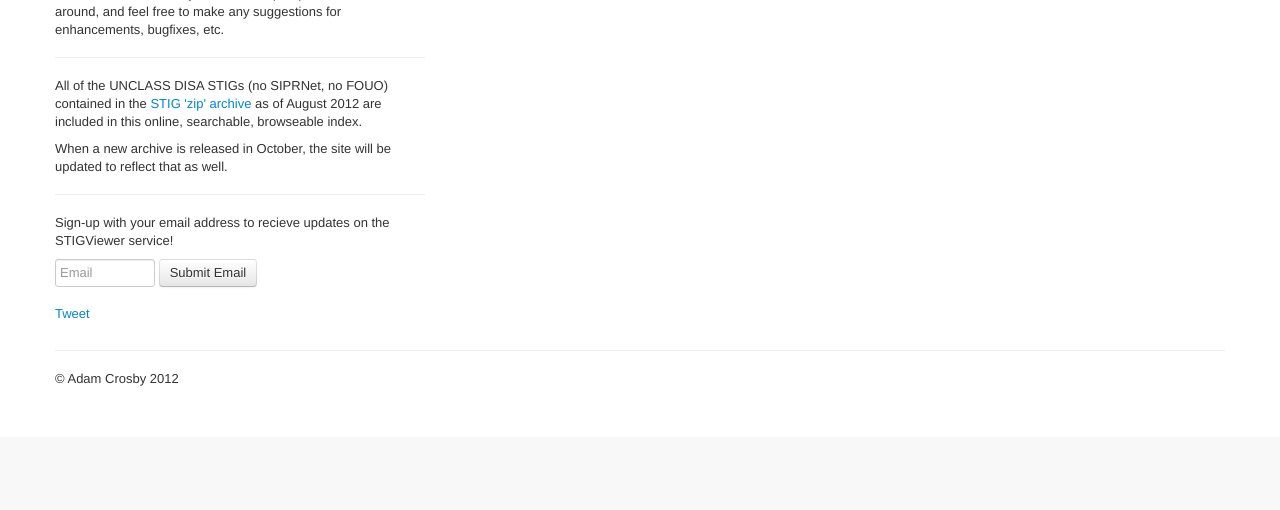
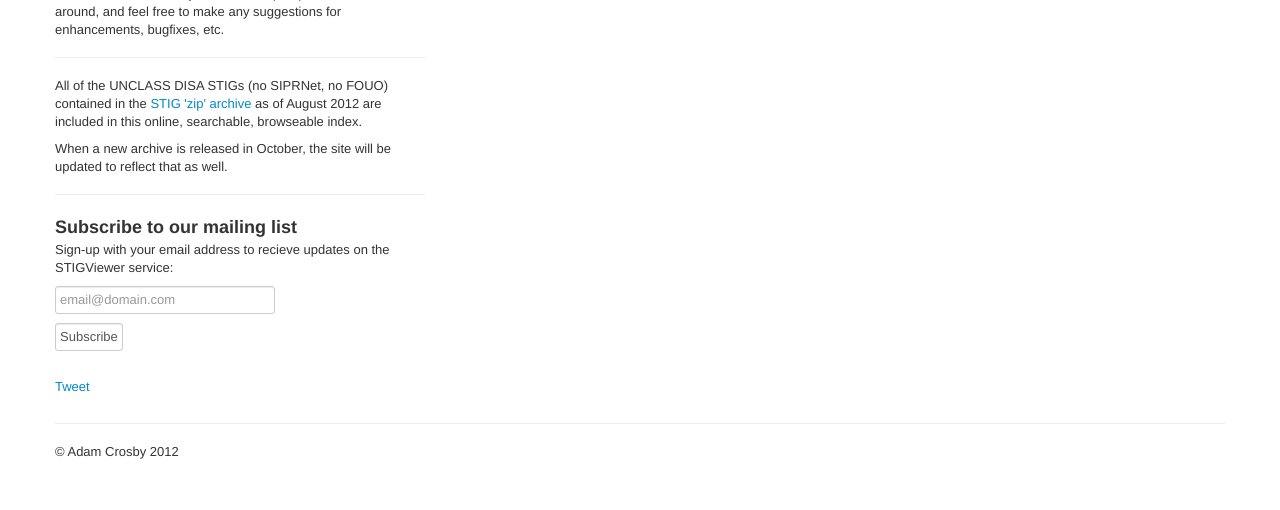
Before and after one commit to cyberhiker/XCCDF2TSV, a Flask app: page / in a window 1280 px wide. Shown: the part 400-910 px from the top of the page. Before the commit the page ends 786 px from the top, so only its background shows below. Run offline with Flask 2, Linux system fonts and the light colour scheme; some libraries are stand-ins or nearby versions.

Commit message:
Fixed CSV export issue.

```diff
--- a/application.py
+++ b/application.py
@@ -85,6 +85,9 @@ def getStigExcel(stigid, profile):
 		for check in checkprofiles[key]:
 			if check.description == None:
 				check.description = ""
+
+			check.description = check.description.replace('"', '""').replace("\n","")
+			check.title = check.title.replace("\n","")
 	response = make_response(render_template('stigprofiledetail.csv', checks=checkprofiles, stig=s))
 	response.headers['Content-Disposition'] = 'attachment; filename="%s - %s.csv"' % (s.title, profile)
 	response.headers['Content-Type'] = 'text/csv; name="%s - %s.csv"' % (s.title, profile)
--- a/templates/checkdetail.html
+++ b/templates/checkdetail.html
@@ -9,7 +9,7 @@
 {% block body %}
     <div class="row">
       <div class="span8"><h2>{{ check.title }}</h2></div>
-      <div class="span2 offset2"><h4>{{check.version}} <br>({{ check.ruleID }})</h4></div>
+      <div class="span2 offset2"><h4>{{check.findingid}} <br>({{ check.ruleID }})</h4></div>
 
     </div>
   </div>
--- a/templates/index.html
+++ b/templates/index.html
@@ -23,11 +23,29 @@
        		<p>All of the UNCLASS DISA STIGs (no SIPRNet, no FOUO) contained in the <a href="http://iase.disa.mil/stigs/dod_purpose-tool/index.html">STIG 'zip' archive</a> as of August 2012 are included in this online, searchable, browseable index.</p>
        		<p>When a new archive is released in October, the site will be updated to reflect that as well.</p>
 <hr>
-<p>Sign-up with your email address to recieve updates on the STIGViewer service!</p>
-        				<form class="form-inline" action="{{url_for('email')}}" method="POST">
-        					<input type="text" class="input-small" placeholder="Email" id="email" name="email" >
-        					<button type="submit" class="btn">Submit Email</button>
-        				</form>
+<h3>Subscribe to our mailing list</h3>
+<p>Sign-up with your email address to recieve updates on the STIGViewer service:</p>
+        				<!-- Begin MailChimp Signup Form -->
+<form action="http://stigviewer.us5.list-manage2.com/subscribe/post?u=38a69ed1419d997fe7ff495aa&amp;id=178b487734" method="post" id="mc-embedded-subscribe-form" name="mc-embedded-subscribe-form" class="validate" target="_blank" novalidate>
+
+
+<div class="mc-field-group">
+	<label for="mce-EMAIL" class="hidden">Email Address</label>
+	<input type="email" value="" name="EMAIL" class="required email" id="mce-EMAIL" placeholder="email@domain.com">
+</div>
+<input type="submit" value="Subscribe" name="subscribe" id="mc-embedded-subscribe" class="button">
+	<div id="mce-responses" class="clear">
+		<div class="response" id="mce-error-response" style="display:none"></div>
+		<div class="response" id="mce-success-response" style="display:none"></div>
+	</div>
+
+	<div class="clear">
+
+	</div>
+</form>
+
+
+<!--End mc_embed_signup-->
 
        		<p><a href="https://twitter.com/share" class="twitter-share-button">Tweet</a>
 <script>!function(d,s,id){var js,fjs=d.getElementsByTagName(s)[0];if(!d.getElementById(id)){js=d.createElement(s);js.id=id;js.src="//platform.twitter.com/widgets.js";fjs.parentNode.insertBefore(js,fjs);}}(document,"script","twitter-wjs");</script></p>
--- a/templates/stigprofiledetail.csv
+++ b/templates/stigprofiledetail.csv
@@ -1,10 +1,10 @@
 "Finding ID","Severity","Title","Description","Status","Details/Notes/Justification"
 {% for check in checks['high'] %}
-"{{ check.findingid }}","CAT I","{{ check.title }}","{{ check.description|replace("\n",'') }}"
+"{{ check.findingid }}","CAT I","{{ check.title }}","{{ check.description }}"
 {%- endfor -%}
 {%- for check in checks['medium'] %}
-"{{ check.findingid }}","CAT II","{{ check.title }}","{{ check.description|replace("\n",'') }}"
+"{{ check.findingid }}","CAT II","{{ check.title }}","{{ check.description }}"
 {%- endfor -%}
 {%- for check in checks['low'] %}
-"{{ check.findingid }}","CAT III","{{ check.title }}","{{ check.description|replace("\n",'') }}"
+"{{ check.findingid }}","CAT III","{{ check.title }}","{{ check.description }}"
 {%- endfor -%}
```
